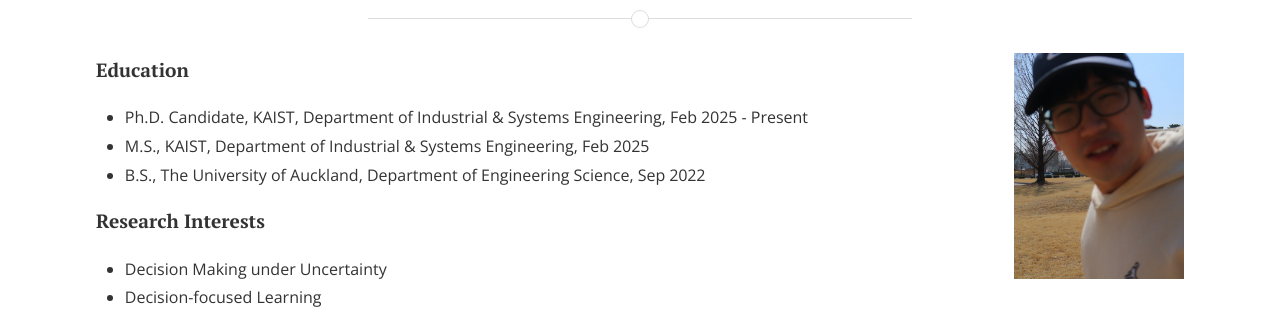
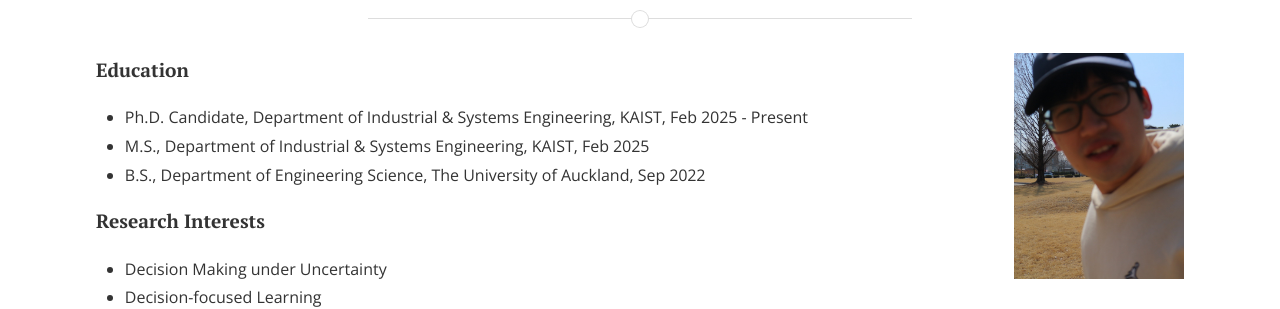
Before and after one commit to CSDlab-KAIST/csdlab-kaist.github.io, a Jekyll site: the page built from people/joonseok.html, in a window 1280 px wide. Shown: the part 162-471 px from the top of the page. Built offline with Jekyll 4.4.1, drawn with Linux system fonts in a browser that asks for light colours; nearby versions of some CDN libraries.

```diff
--- a/people/joonseok.html
+++ b/people/joonseok.html
@@ -13,9 +13,9 @@ title: Joon Im
 
 <h4>Education</h4>
 <ul>
-  <li>Ph.D. Candidate, KAIST, Department of Industrial & Systems Engineering, Feb 2025 - Present </li>
-  <li>M.S., KAIST, Department of Industrial & Systems Engineering, Feb 2025 </li>
-  <li>B.S., The University of Auckland, Department of Engineering Science, Sep 2022</li>
+  <li>Ph.D. Candidate, Department of Industrial & Systems Engineering, KAIST, Feb 2025 - Present </li>
+  <li>M.S., Department of Industrial & Systems Engineering, KAIST, Feb 2025 </li>
+  <li>B.S., Department of Engineering Science, The University of Auckland, Sep 2022</li>
 </ul>
 
 <h4>Research Interests</h4>
```
